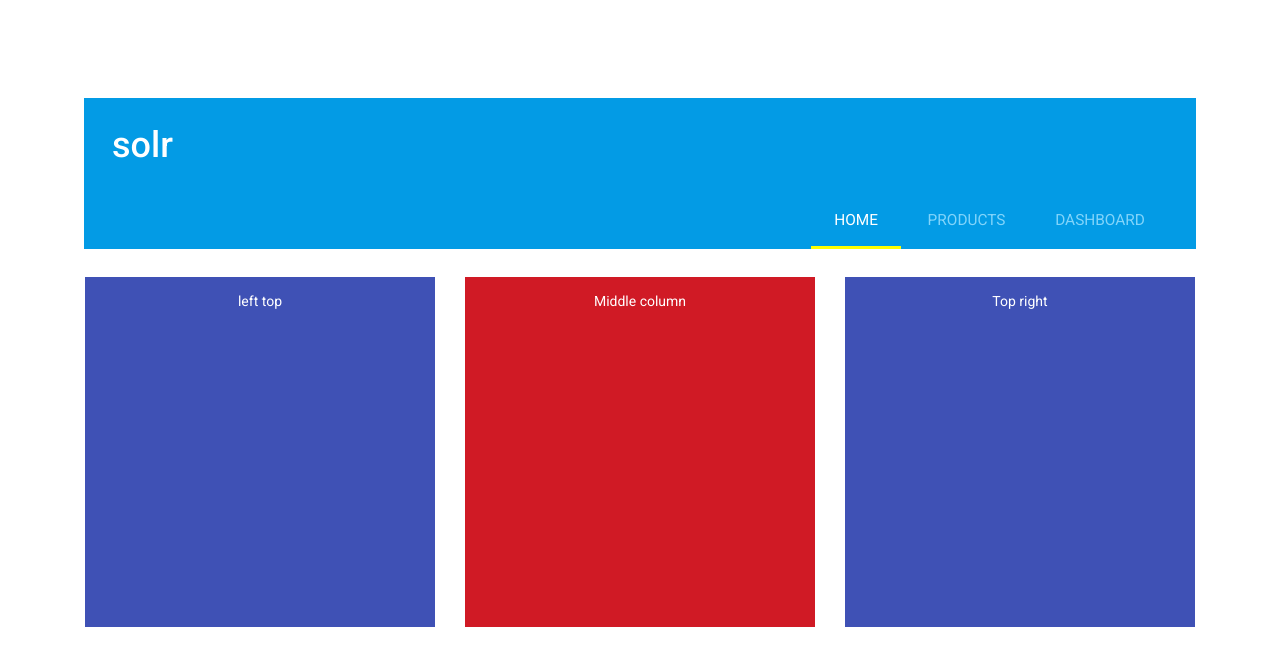
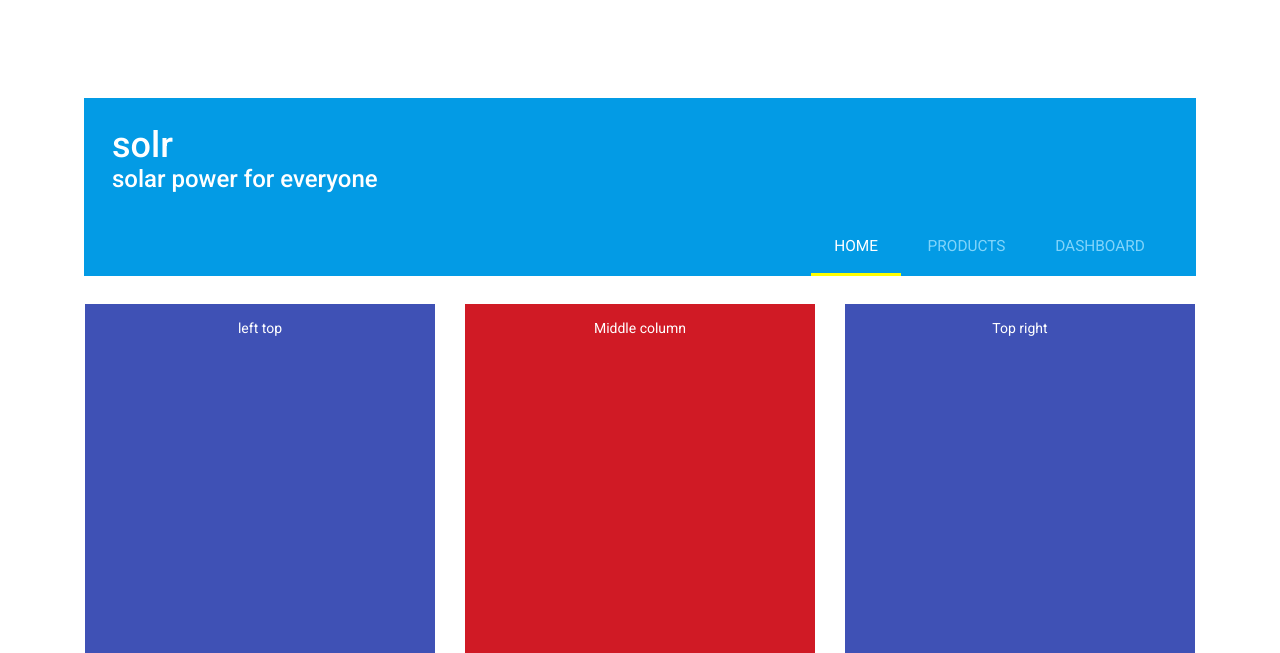
Before and after one commit to sharppaul/solr, a PHP site: page / in a window 1280 px wide. Shown: the top 653 px of the page. Run offline with PHP 8.4, Linux system fonts and the light colour scheme.

Commit message:
Added subtitle to homepage

```diff
--- a/html/css/style.css
+++ b/html/css/style.css
@@ -18,21 +18,22 @@
 	text-decoration: none;
 }
 
-.nodecor.whitetxt:visited {
+.whitetxt:visited {
 	color: white;
 }
 
-.nodecor.whitetxt:hover {
+.whitetxt:hover {
 	color: white;
 }
 
-.nodecor.whitetxt:active {
+.whitetxt:active {
 	color: white;
 }
 
 .whitetxt {
 	color: white;
 }
+
 .floatright{
 	float: right;
 }
--- a/html/index.html
+++ b/html/index.html
@@ -36,9 +36,10 @@
 	<!--header-->
 		<div class="header">
 			<div>
-				<a href="#" class="go nodecor whitetxt">
-					<h1>solr</h1>
+				<a href="#" class="go nodecor">
+					<h1 class="nodecor whitetxt">solr</h1>
 				</a>
+				<h3 class="whitetxt">solar power for everyone</h3>
 				<div class="clearfix"></div>
 			</div>
 
```
